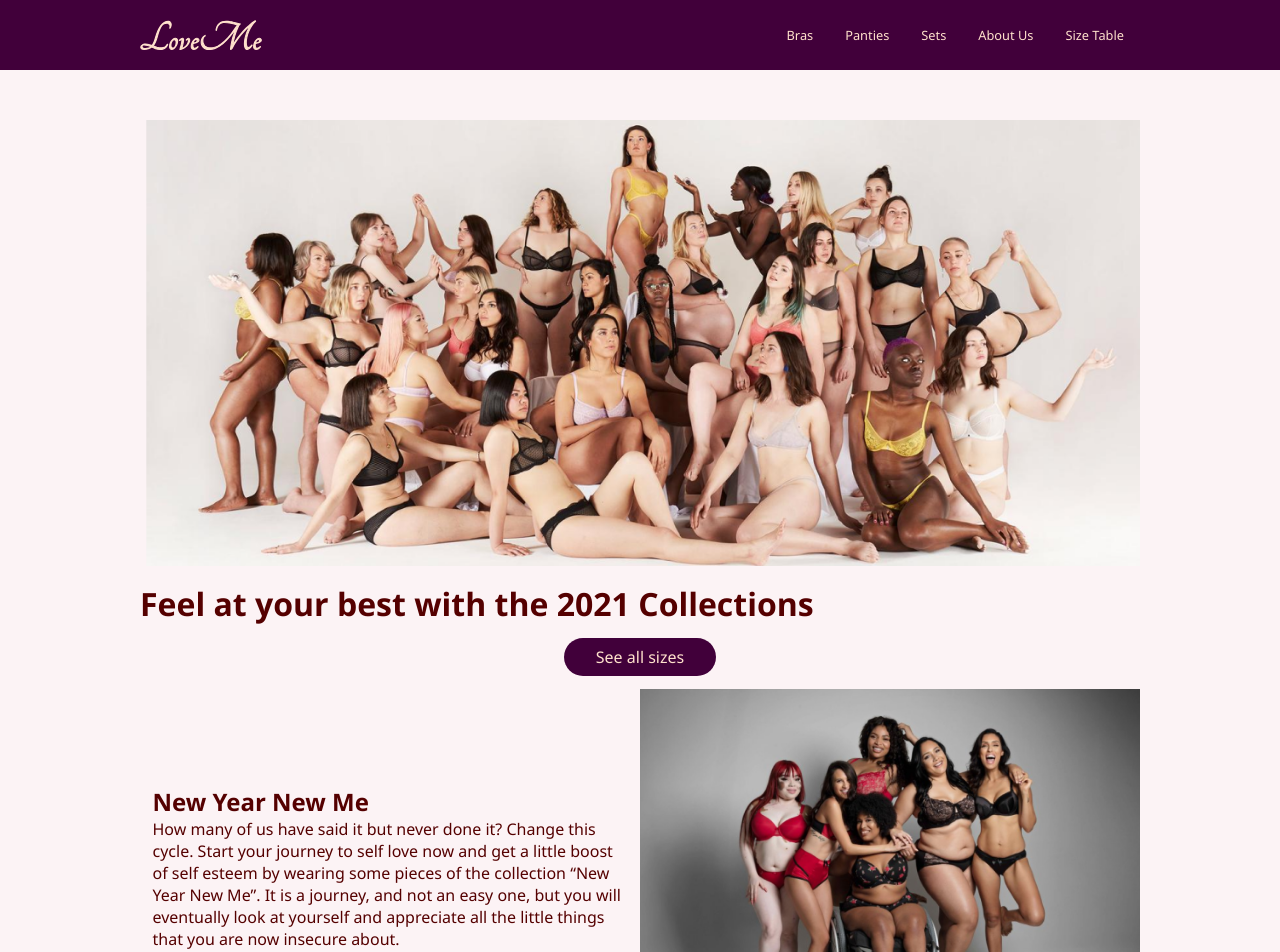
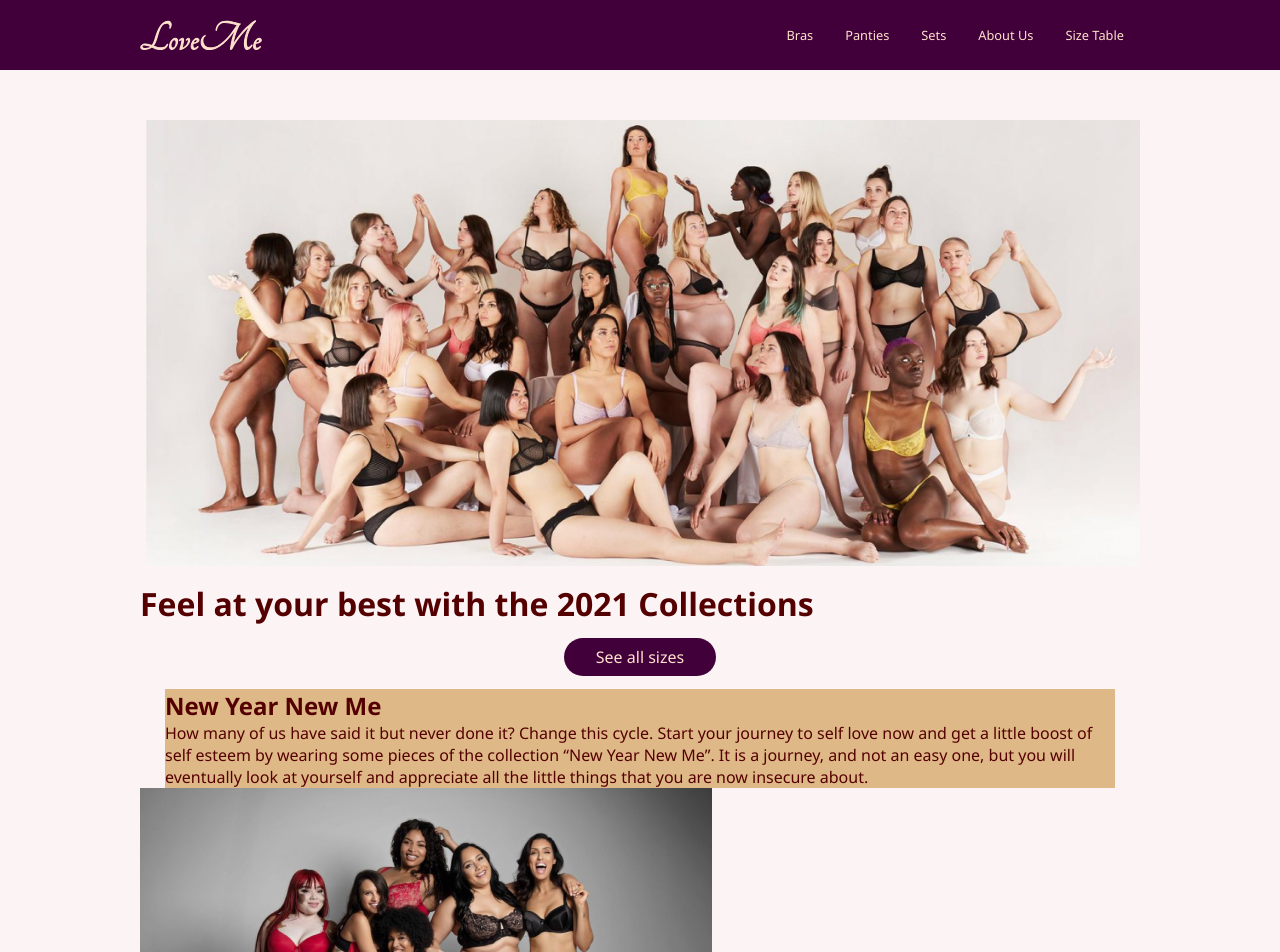
Before and after one commit to piyakornk/Inclusive-Lingerie, a React (Create React App) app: page / in a window 1280 px wide. Shown: the top 952 px of the page. Built offline with nearby package versions, Linux system fonts and the light colour scheme.

Commit message:
Franc -CSS magic

```diff
--- a/src/components/ImageGalleryProduct.css
+++ b/src/components/ImageGalleryProduct.css
@@ -10,17 +10,16 @@ img {
 }
 
 .gallery__container .gallery__selected__image {
-
   width: 340px;
   height: auto;
-  margin: 0 auto;
+  /*margin: 0 auto;*/
   /*border: 4px solid black;*/
 }
 
 .gallery__container .gallery__imgContainer {
-  width: 100%;
+  width: 340px;
   display: flex;
-  justify-content: center;
+  justify-content: space-between;
   flex-wrap: wrap;
   padding: 5px 0 0 0;
 }
@@ -28,6 +27,6 @@ img {
 .gallery__container .gallery__imgContainer img {
   width: 110px;
   height: auto;
-  margin: 0px 2.5px;
+  margin: 0px 0px;
   cursor: pointer;
 }
--- a/src/components/ProductCard.js
+++ b/src/components/ProductCard.js
@@ -27,13 +27,13 @@ function ProductCard({ product }) {
     return (
         <>
             <div className="product__container">
-                <div className="product__section">
+                <div className="product__gallery">
                     <div className='bottom__margin'>
                         <ImageGalleryProduct product={product} />
                     </div>
 
                 </div>
-                <div className="product__section">
+                <div className="product__content">
                     <div className="product__information">
                         <h1 className="bottom__margin">{product.title}</h1>
                         <ColorsButtons product={product} />
--- a/src/components/ProductCardComponents.css
+++ b/src/components/ProductCardComponents.css
@@ -15,29 +15,46 @@
     /*background-color: blue;*/
     width: 90%;
     max-width: 1000px;
+    min-width: 340px;
     margin: auto;
 
     display: flex;
     flex-wrap: wrap;
     vertical-align: top;
-    justify-content: left;
+    justify-content: space-between;
 
 }
 
-.product__section{
+.product__gallery{
     /*background-color: silver;*/
-    width: 50%;
-    min-width: 300px;
+    justify-content: center;
+
+    margin-left:5%;
+    width: 40%;
+    min-width: 340px;
     display: flex;
     flex-flow: column;
-    flex-grow: 1;
+    flex-grow: 0;
+}
+
+.product__content{
+  /*background-color: silver;*/
+  /*grid-column: 2/3;*/
+  margin-left:8%;
+  width: 40%;
+  min-width: 340px;
+  display: flex;
+  flex-flow: column;
+  flex-grow: 0;
 }
 
 .collection__description{
+  background-color: burlywood;
     margin: auto 2.5% auto 2.5%;
 }
 
 .product__section__content{
+
     display: block;
     max-width: 100%;
     max-height: 100%;
```
